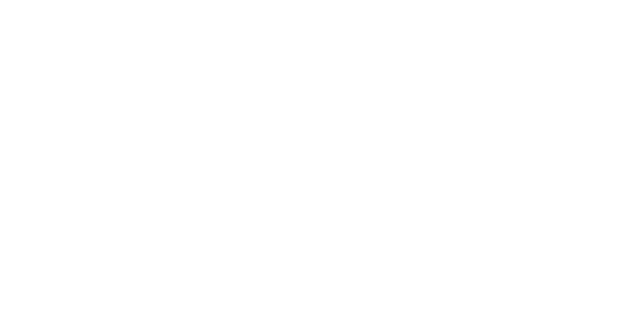
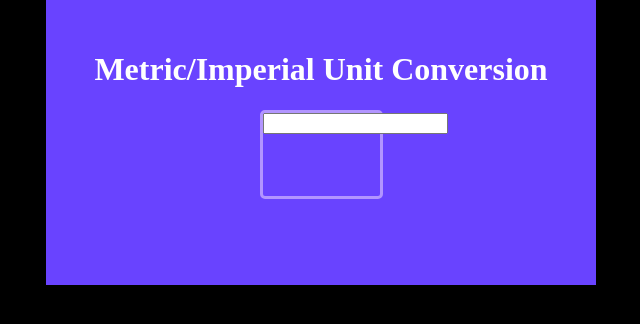
Before and after one commit to sanleomon/unit-converter, a website built with Vite: page index.html in a window 1280 px wide. Shown: the whole page, without its empty margins (319-959 px from the left). Built offline with nearby package versions, Linux system fonts and the light colour scheme.

Commit message:
Start building unit converter layout

```diff
--- a/index.css
+++ b/index.css
@@ -1,3 +1,27 @@
 body {
     margin: 0;
+    background-color: black;
 }
+
+.app {
+    display: flex;
+    background-color: #6943FF;
+    width: 550px;
+    height: 285px;
+    color: white;
+    flex-direction: column;
+    align-items: center;
+    margin: 0 auto;
+}
+
+#converter-title{
+    text-align: center;
+    padding-top: 30px;
+}
+
+#number {
+    border: 3px solid #B295FF;
+    border-radius: 5px;
+    height: 83px;
+    width: 117px;
+}
--- a/index.html
+++ b/index.html
@@ -3,6 +3,12 @@
         <link rel="stylesheet" href="index.css">
     </head>
     <body>
+        <div class="app">
+            <h1 id="converter-title">Metric/Imperial Unit Conversion</h1>
+            <div id="number">
+                <input id="input-number">
+            </div>
+        </div>
         <script src="index.js"></script>
     </body>
 </html>
```
Also changed, not shown: index.js (line endings or trailing spaces), 1 other file.
